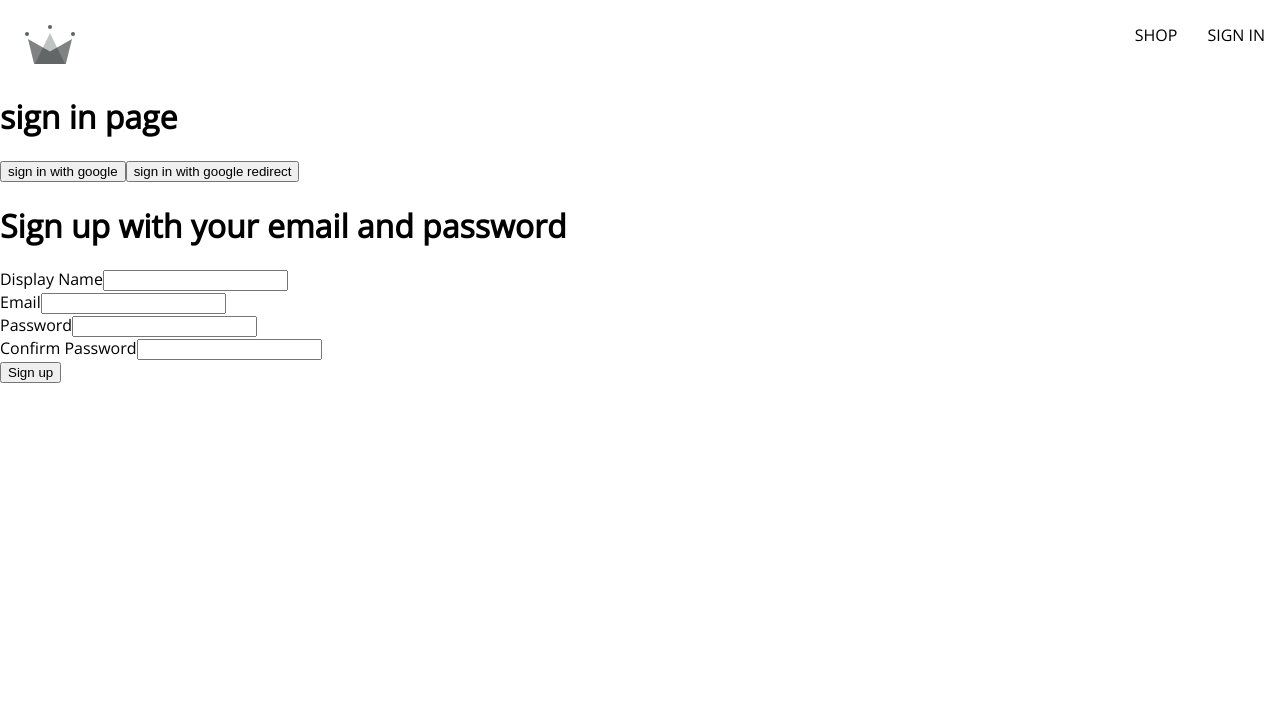
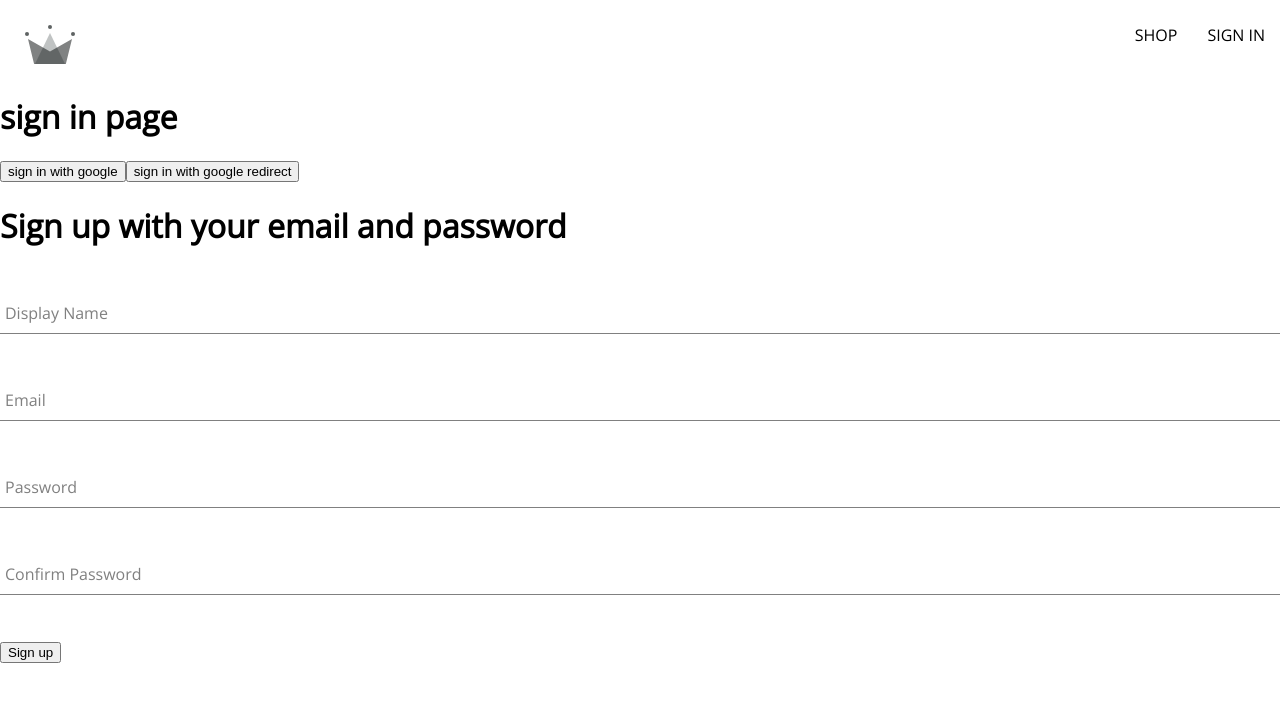
Before and after one commit to i-doshechnikow/space-site, a React (Create React App) app in the folder shop/: page /sign-in in a window 1280 px wide. Shown: the top 702 px of the page. Built offline with nearby package versions, Linux system fonts and the light colour scheme; no server answers.

Commit message:
work with styles for input

```diff
--- a/shop/src/components/form-input/formInput.jsx
+++ b/shop/src/components/form-input/formInput.jsx
@@ -1,6 +1,9 @@
+import "./formInput.styles.scss";
+
 export default ({ label, ...additionalProps }) => {
   return (
     <div className="group">
+      <input className="form-input" {...additionalProps} />
       {label && (
         <label
           className={`${
@@ -10,7 +13,6 @@ export default ({ label, ...additionalProps }) => {
           {label}
         </label>
       )}
-      <input className="form-input" {...additionalProps} />
     </div>
   );
 };
--- a/shop/src/components/form-input/formInput.styles.scss
+++ b/shop/src/components/form-input/formInput.styles.scss
@@ -0,0 +1,54 @@
+$sub-color: grey;
+$main-color: black;
+
+@mixin shrinkLabel {
+  top: -14px;
+  font-size: 12px;
+  color: $main-color;
+}
+
+.group {
+  position: relative;
+  margin: 45px 0;
+
+  .form-input {
+    background: none;
+    background-color: white;
+    color: $sub-color;
+    font-size: 18px;
+    padding: 10px 10px 10px 5px;
+    display: block;
+    width: 100%;
+    border: none;
+    border-radius: 0;
+    border-bottom: 1px solid $sub-color;
+    margin: 25px 0;
+
+    &:focus {
+      outline: none;
+    }
+
+    &:focus ~ .form-input-label {
+      @include shrinkLabel();
+    }
+  }
+
+  input[type='password'] {
+    letter-spacing: 0.3em;
+  }
+
+  .form-input-label {
+    color: $sub-color;
+    font-size: 16px;
+    font-weight: normal;
+    position: absolute;
+    pointer-events: none;
+    left: 5px;
+    top: 10px;
+    transition: 300ms ease all;
+
+    &.shrink {
+      @include shrinkLabel();
+    }
+  }
+}
```
